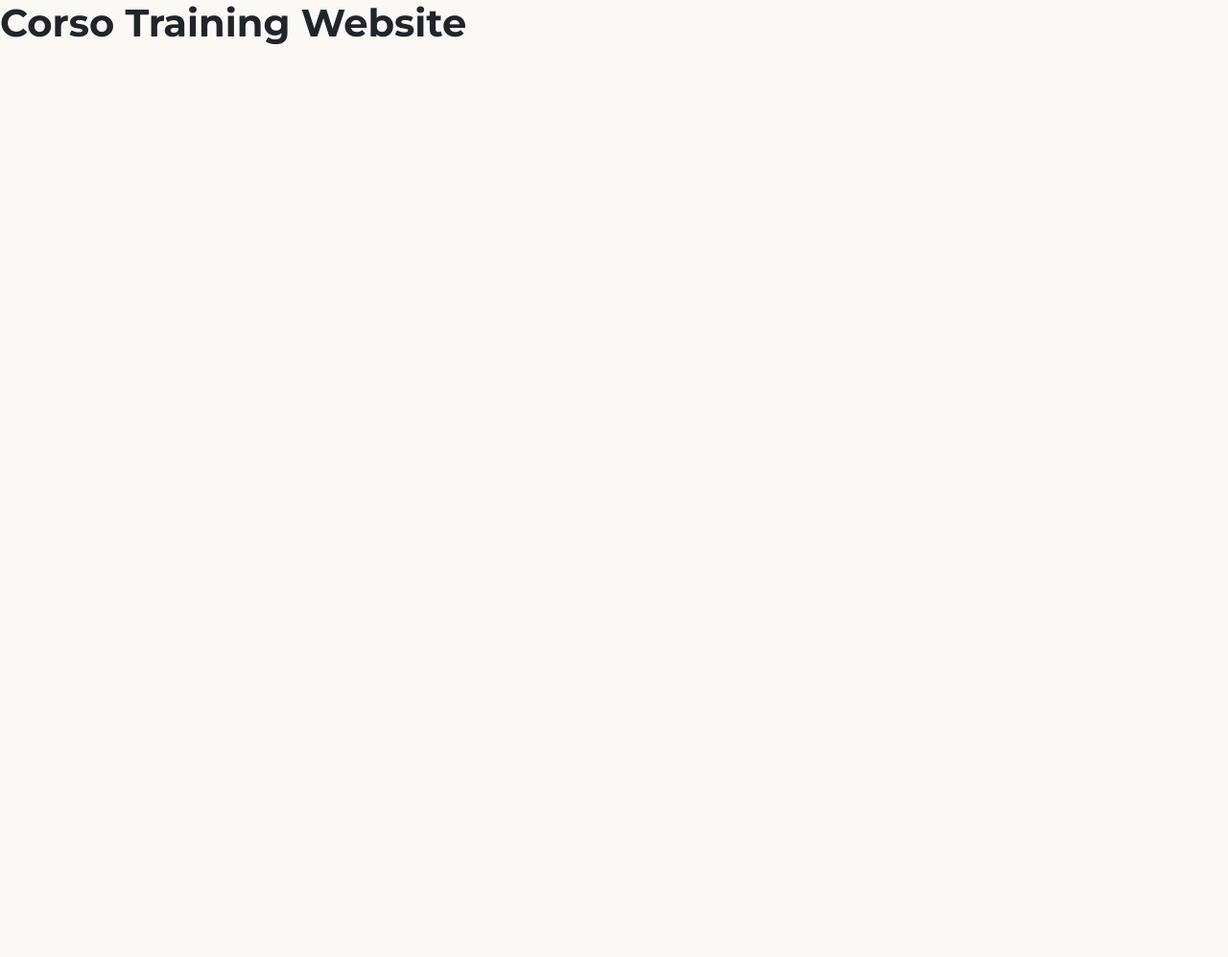
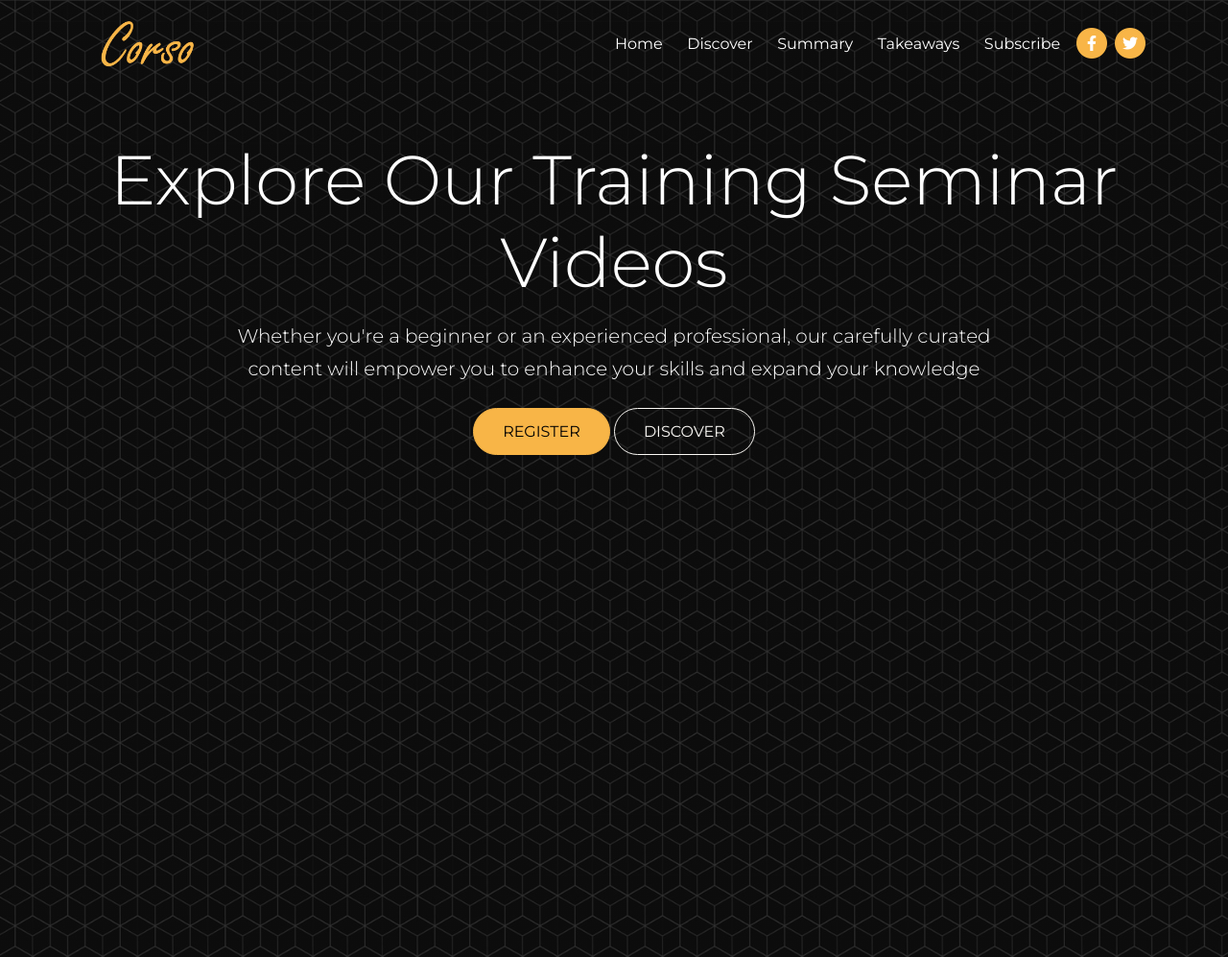
Before and after one commit to pjang91/corso-website, a website: page index.html in a window 1280 px wide. Shown: the top 997 px of the page at 96% size. Before the commit the page ends 800 px from the top, so only its background shows below. Drawn offline with nearby package versions, Linux system fonts and the light colour scheme; files that its build step writes are made by us from their sources.

Commit message:
navbar and header

```diff
--- a/index.html
+++ b/index.html
@@ -4,9 +4,12 @@
     <meta charset="UTF-8" />
     <meta http-equiv="X-UA-Compatible" content="IE=edge" />
     <meta name="viewport" content="width=device-width, initial-scale=1.0" />
-    <link rel="preconnect" href="https://fonts.googleapis.com">
-    <link rel="preconnect" href="https://fonts.gstatic.com" crossorigin>
-    <link href="https://fonts.googleapis.com/css2?family=Montserrat:wght@300;400;500;600;700&display=swap" rel="stylesheet">
+    <link rel="preconnect" href="https://fonts.googleapis.com" />
+    <link rel="preconnect" href="https://fonts.gstatic.com" crossorigin />
+    <link
+      href="https://fonts.googleapis.com/css2?family=Montserrat:wght@300;400;500;600;700&display=swap"
+      rel="stylesheet"
+    />
     <link rel="stylesheet" href="css/font-awesome.css" />
     <link rel="stylesheet" href="css/bootstrap.css" />
     <link rel="stylesheet" href="css/styles.css" />
@@ -14,7 +17,83 @@
     <title>Corso Training</title>
   </head>
   <body>
-    <h1>Corso Training Website</h1>
+    <nav class="navbar navbar-expand-lg fixed-top navbar-dark">
+      <div class="container">
+        <a href="index.html" class="navbar-brand">
+          <img src="images/logo.png" alt="" width="150" />
+        </a>
+        <button
+          class="navbar-toggler"
+          type="button"
+          data-bs-toggle="collapse"
+          data-bs-target="#navbarNavDropdown"
+          aria-controls="navbarNavDropdown"
+          aria-expanded="false"
+          aria-label="Toggle navigation"
+        >
+          <span class="navbar-toggler-icon"></span>
+        </button>
+        <div class="collapse navbar-collapse" id="navbarNavDropdown">
+          <ul class="navbar-nav ms-auto">
+            <li class="nav-item">
+              <a class="nav-link" aria-current="page" href="#home">Home</a>
+            </li>
+            <li class="nav-item">
+              <a class="nav-link" href="#discover">Discover</a>
+            </li>
+            <li class="nav-item">
+              <a class="nav-link" href="#summary">Summary</a>
+            </li>
+            <li class="nav-item">
+              <a class="nav-link" href="#takeaways">Takeaways</a>
+            </li>
+            <li class="nav-item">
+              <a class="nav-link" href="#subscribe">Subscribe</a>
+            </li>
+          </ul>
+          <span class="nav-item">
+            <span class="fa-stack">
+              <a href="#">
+                <i class="fas fa-circle fa-stack-2x"></i>
+                <i class="fab fa-facebook-f fa-stack-1x text-white"></i>
+              </a>
+            </span>
+          </span>
+          <span class="nav-item">
+            <span class="fa-stack">
+              <a href="#">
+                <i class="fas fa-circle fa-stack-2x"></i>
+                <i class="fab fa-twitter fa-stack-1x text-white"></i>
+              </a>
+            </span>
+          </span>
+        </div>
+      </div>
+    </nav>
+
+    <!-- header -->
+    <header class="header py-7 vh-100">
+      <div class="container">
+        <div class="row mb-5 text-center">
+          <div class="col-12 text-container">
+            <h1 class="display-2 text-white mt-3">
+              Explore Our Training Seminar Videos
+            </h1>
+            <p class="lead text-white w-75 m-auto mb-4">
+              Whether you're a beginner or an experienced professional, our
+              carefully curated content will empower you to enhance your skills
+              and expand your knowledge
+            </p>
+            <a href="#register" class="btn btn-primary text-uppercase">
+              Register
+            </a>
+            <a href="#discover" class="btn btn-outline-light text-uppercase">
+              Discover
+            </a>
+          </div>
+        </div>
+      </div>
+    </header>
 
     <script src="js/bootstrap.bundle.min.js"></script>
     <script src="js/script.js"></script>
--- a/scss/styles.scss
+++ b/scss/styles.scss
@@ -0,0 +1,16 @@
+.header {
+  min-height: 1000px;
+  background: linear-gradient(
+      to bottom right,
+      rgba(0, 0, 0, 0.8),
+      rgba(0, 0, 0, 0.8)
+    ),
+    url("../images/header-background.jpg") center center no-repeat;
+  background-size: cover;
+}
+
+@media (max-width: 992px) {
+  .navbar {
+    background: var(--bs-dark);
+  }
+}
```
